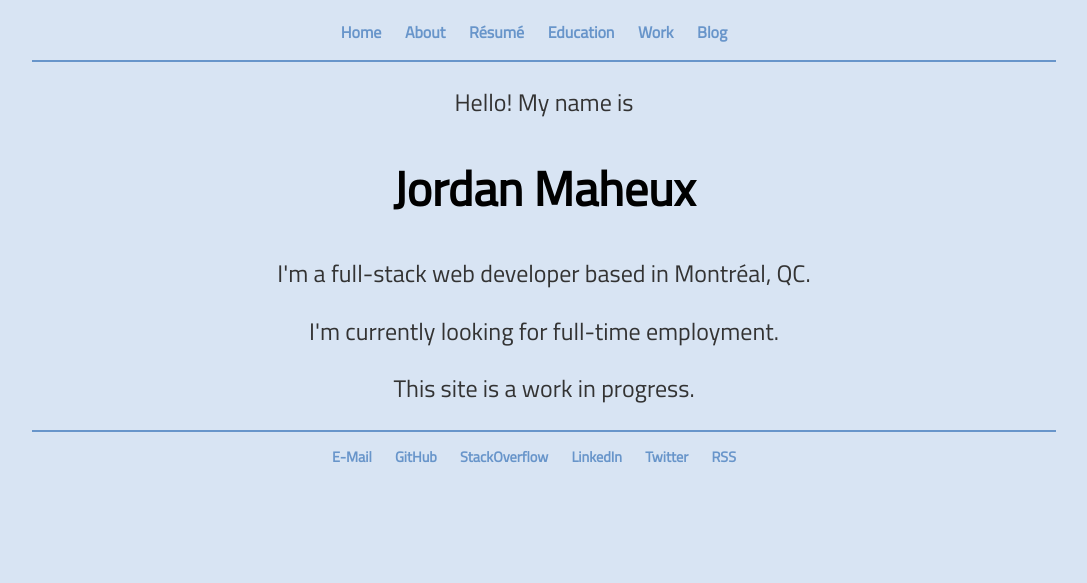
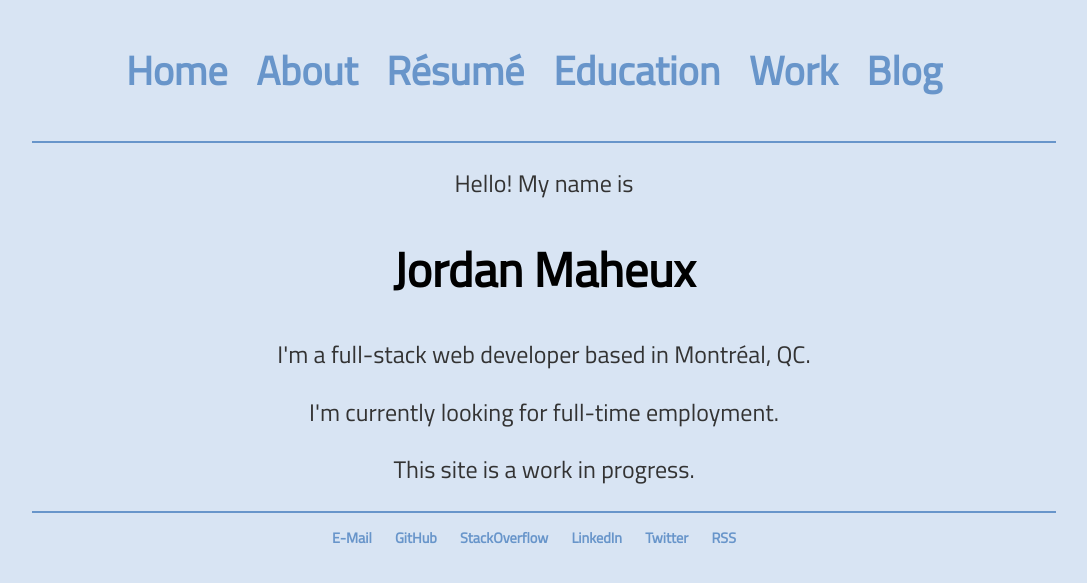
Before and after one commit to JordanMaheux/JordanMaheux.github.io, a Jekyll site: the page built from index.html, in a window 1280 px wide. Shown: the top 583 px of the page, without its empty margins (96-1183 px from the left). Built offline with Jekyll 4.4.1, drawn with Linux system fonts in a browser that asks for light colours.

Commit message:
layout changes and font increases

```diff
--- a/css/main.css
+++ b/css/main.css
@@ -17,6 +17,7 @@ nav ul li, footer ul li {
 a {
   text-decoration: none;
   color: #6895ca;
+  font-weight: bold;
 }
 a:hover {
   text-decoration: underline;
@@ -32,6 +33,7 @@ p {
 }
 header {
   border-bottom: 2px solid #6895ca;
+  font-size: 2.5em;
 }
 footer {
   border-top: 2px solid #6895ca;
```
